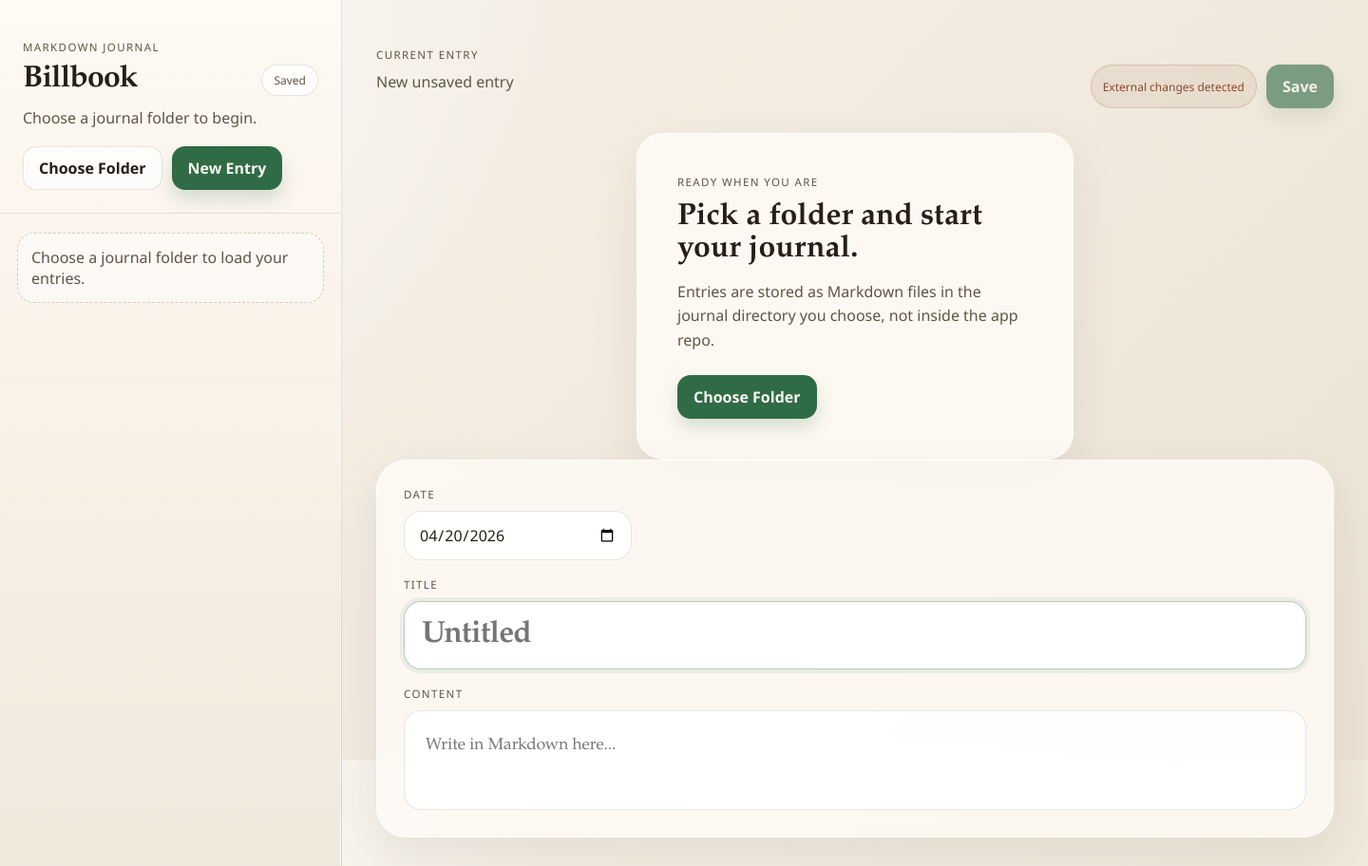
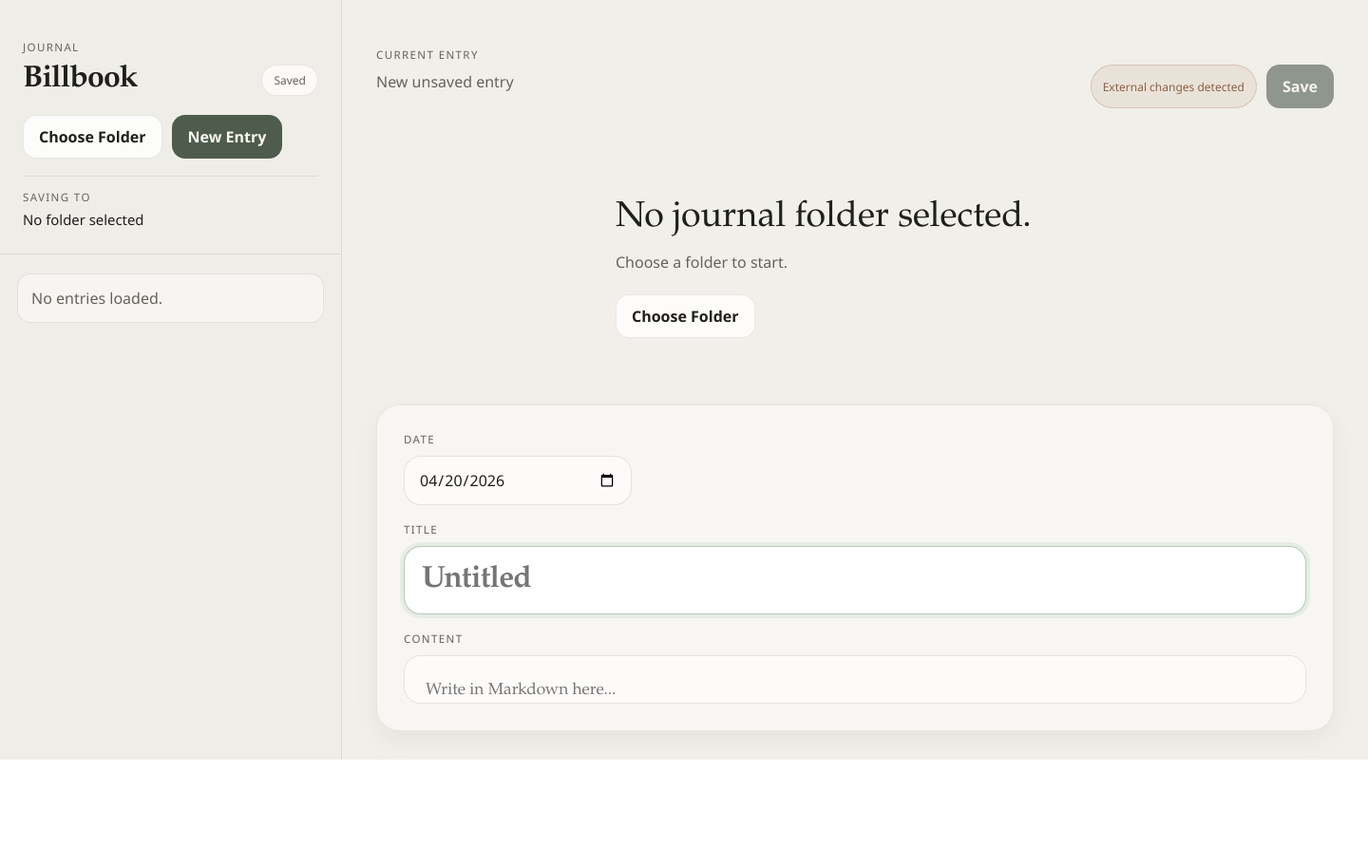
Before and after one commit to liuwilliam424/billbook, an Electron app: page src/index.html in a window 1440 px wide. Both pictures are taken after a click on the button "New Entry". Shown: the whole page at 95% size. After the commit the page ends 800 px from the top, so only its background shows below. Drawn offline with Linux system fonts and the light colour scheme; no server answers.

Commit message:
Simplify startup UI and show journal folder

```diff
--- a/src/index.html
+++ b/src/index.html
@@ -13,12 +13,11 @@
     <div class="app-shell">
       <aside class="sidebar">
         <div class="sidebar-header">
-          <p class="eyebrow">Markdown Journal</p>
+          <p class="eyebrow">Journal</p>
           <div class="sidebar-title-row">
             <h1>Billbook</h1>
             <span id="save-status" class="status-pill">Saved</span>
           </div>
-          <p id="directory-label" class="directory-label">Choose a journal folder to begin.</p>
           <div class="sidebar-actions">
             <button id="choose-folder-button" class="button button-secondary no-drag" type="button">
               Choose Folder
@@ -26,6 +25,10 @@
             <button id="new-entry-button" class="button button-primary no-drag" type="button">
               New Entry
             </button>
+          </div>
+          <div class="location-panel no-drag">
+            <p class="location-label">Saving To</p>
+            <p id="directory-label" class="directory-label">No folder selected</p>
           </div>
         </div>
 
@@ -50,14 +53,10 @@
         </div>
 
         <section id="empty-state" class="empty-state">
-          <div class="empty-state-card">
-            <p class="empty-kicker">Ready when you are</p>
-            <h2>Pick a folder and start your journal.</h2>
-            <p>
-              Entries are stored as Markdown files in the journal directory you choose, not inside
-              the app repo.
-            </p>
-            <button id="empty-state-button" class="button button-primary no-drag" type="button">
+          <div class="empty-state-copy">
+            <p id="empty-state-title" class="empty-state-title">No journal folder selected.</p>
+            <p id="empty-state-body" class="empty-state-body">Choose a folder to start.</p>
+            <button id="empty-state-button" class="button button-secondary no-drag" type="button">
               Choose Folder
             </button>
           </div>
@@ -103,6 +102,8 @@
       </form>
     </dialog>
 
+    <div id="folder-toast" class="folder-toast" hidden></div>
+
     <script src="./renderer.js"></script>
   </body>
 </html>
--- a/src/renderer.js
+++ b/src/renderer.js
@@ -6,7 +6,8 @@ const state = {
   currentEntry: null,
   selectedFilePath: "",
   savedSnapshot: "",
-  hasExternalChanges: false
+  hasExternalChanges: false,
+  folderToastTimeoutId: null
 };
 
 const elements = {
@@ -21,14 +22,44 @@ const elements = {
   emptyState: document.querySelector("#empty-state"),
   editorSubtitle: document.querySelector("#editor-subtitle"),
   externalStatus: document.querySelector("#external-status"),
+  emptyStateTitle: document.querySelector("#empty-state-title"),
+  emptyStateBody: document.querySelector("#empty-state-body"),
   dateInput: document.querySelector("#entry-date"),
   titleInput: document.querySelector("#entry-title"),
   contentInput: document.querySelector("#entry-content"),
   confirmDialog: document.querySelector("#confirm-dialog"),
   confirmTitle: document.querySelector("#confirm-title"),
   confirmBody: document.querySelector("#confirm-body"),
-  confirmActions: document.querySelector("#confirm-actions")
+  confirmActions: document.querySelector("#confirm-actions"),
+  folderToast: document.querySelector("#folder-toast")
 };
+
+function shortenPath(filePath) {
+  if (!filePath) {
+    return "No folder selected";
+  }
+
+  if (filePath.length <= 68) {
+    return filePath;
+  }
+
+  const parts = filePath.split("/");
+
+  if (parts.length <= 4) {
+    return filePath;
+  }
+
+  return `${parts.slice(0, 3).join("/")}/.../${parts.slice(-2).join("/")}`;
+}
+
+function showFolderToast(message) {
+  clearTimeout(state.folderToastTimeoutId);
+  elements.folderToast.textContent = message;
+  elements.folderToast.hidden = false;
+  state.folderToastTimeoutId = window.setTimeout(() => {
+    elements.folderToast.hidden = true;
+  }, 2600);
+}
 
 function createBlankDraft() {
   const now = new Date();
@@ -231,7 +262,7 @@ function renderEntriesTree() {
   if (!state.journalDirectory) {
     const message = document.createElement("p");
     message.className = "sidebar-empty";
-    message.textContent = "Choose a journal folder to load your entries.";
+    message.textContent = "No entries loaded.";
     elements.entriesTree.append(message);
     return;
   }
@@ -239,7 +270,7 @@ function renderEntriesTree() {
   if (state.entries.length === 0) {
     const message = document.createElement("p");
     message.className = "sidebar-empty";
-    message.textContent = "No saved entries yet. Create your first note and save it.";
+    message.textContent = "No saved entries yet.";
     elements.entriesTree.append(message);
     return;
   }
@@ -312,8 +343,8 @@ function renderEditor() {
 
   if (!hasSelection) {
     elements.editorSubtitle.textContent = state.journalDirectory
-      ? "Create a new entry or pick one from the sidebar."
-      : "Select a journal folder to begin.";
+      ? shortenPath(state.journalDirectory)
+      : "No folder selected";
     elements.saveButton.disabled = true;
     return;
   }
@@ -324,8 +355,12 @@ function renderEditor() {
 }
 
 function renderChrome() {
-  elements.directoryLabel.textContent = state.journalDirectory || "Choose a journal folder to begin.";
+  elements.directoryLabel.textContent = shortenPath(state.journalDirectory);
   elements.externalStatus.hidden = !state.hasExternalChanges;
+  elements.emptyStateTitle.textContent = state.journalDirectory ? "No entry selected." : "No journal folder selected.";
+  elements.emptyStateBody.textContent = state.journalDirectory
+    ? `Saving to ${shortenPath(state.journalDirectory)}`
+    : "Choose a folder to start.";
 }
 
 function render() {
@@ -515,11 +550,16 @@ async function handleChooseFolder() {
   }
 
   const settings = await api.settings.chooseJournalDirectory();
+  const previousDirectory = state.journalDirectory;
   state.journalDirectory = settings.journalDirectory || "";
   state.currentEntry = null;
   state.selectedFilePath = "";
   state.savedSnapshot = "";
   await loadEntries({ preserveSelection: false });
+
+  if (state.journalDirectory && state.journalDirectory !== previousDirectory) {
+    showFolderToast(`Folder selected: ${shortenPath(state.journalDirectory)}`);
+  }
 }
 
 function handleEditorInput() {
--- a/src/styles.css
+++ b/src/styles.css
@@ -1,17 +1,17 @@
 :root {
   color-scheme: light;
   font-family: "Avenir Next", "Segoe UI", sans-serif;
-  --paper: #f4f1ea;
-  --paper-deep: #ebe5d9;
-  --paper-soft: rgba(255, 252, 246, 0.84);
-  --ink: #261f17;
-  --ink-soft: #5f5547;
-  --line: rgba(63, 44, 22, 0.12);
-  --line-strong: rgba(63, 44, 22, 0.22);
-  --accent: #2f6b45;
-  --accent-soft: rgba(47, 107, 69, 0.12);
-  --warning: #8a4b2b;
-  --shadow: 0 18px 50px rgba(55, 36, 14, 0.08);
+  --paper: #efede8;
+  --panel: #f7f6f3;
+  --paper-soft: rgba(247, 246, 243, 0.92);
+  --ink: #1f1f1b;
+  --ink-soft: #66625b;
+  --line: rgba(31, 31, 27, 0.09);
+  --line-strong: rgba(31, 31, 27, 0.18);
+  --accent: #4f5c4d;
+  --accent-soft: rgba(79, 92, 77, 0.1);
+  --warning: #8d6044;
+  --shadow: 0 10px 28px rgba(16, 16, 12, 0.05);
 }
 
 * {
@@ -30,6 +30,7 @@ body {
 
 body {
   overflow: hidden;
+  background: #e9e6e0;
 }
 
 button,
@@ -49,17 +50,14 @@ textarea {
   flex-direction: column;
   min-width: 0;
   border-right: 1px solid var(--line);
-  background:
-    linear-gradient(180deg, rgba(255, 251, 244, 0.95), rgba(239, 232, 219, 0.98)),
-    var(--paper);
-  box-shadow: inset -1px 0 0 rgba(255, 255, 255, 0.65);
+  background: var(--paper);
 }
 
 .sidebar-header {
   -webkit-app-region: drag;
   padding: 42px 24px 24px;
   border-bottom: 1px solid var(--line);
-  min-height: 188px;
+  min-height: 210px;
 }
 
 .eyebrow,
@@ -97,7 +95,7 @@ textarea {
   padding: 7px 12px;
   border-radius: 999px;
   font-size: 0.75rem;
-  background: rgba(255, 255, 255, 0.7);
+  background: rgba(255, 255, 255, 0.72);
   border: 1px solid var(--line);
   color: var(--ink-soft);
 }
@@ -115,10 +113,11 @@ textarea {
 }
 
 .directory-label {
-  margin: 10px 0 0;
+  margin: 6px 0 0;
   line-height: 1.45;
-  color: var(--ink-soft);
+  color: var(--ink);
   word-break: break-word;
+  font-size: 0.93rem;
 }
 
 .sidebar-actions,
@@ -126,6 +125,20 @@ textarea {
   display: flex;
   gap: 10px;
   margin-top: 18px;
+}
+
+.location-panel {
+  margin-top: 18px;
+  padding-top: 14px;
+  border-top: 1px solid var(--line);
+}
+
+.location-label {
+  margin: 0;
+  font-size: 0.72rem;
+  text-transform: uppercase;
+  letter-spacing: 0.12em;
+  color: var(--ink-soft);
 }
 
 .no-drag {
@@ -158,15 +171,15 @@ textarea {
 .button-primary {
   background: var(--accent);
   color: #f8f7f1;
-  box-shadow: 0 10px 18px rgba(47, 107, 69, 0.18);
+  box-shadow: none;
 }
 
 .button-primary:hover {
-  background: #295d3d;
+  background: #444f42;
 }
 
 .button-secondary {
-  background: rgba(255, 255, 255, 0.68);
+  background: rgba(255, 255, 255, 0.82);
   color: var(--ink);
   border-color: var(--line);
 }
@@ -227,14 +240,13 @@ textarea {
 
 .entry-button:hover {
   transform: translateX(2px);
-  background: rgba(255, 255, 255, 0.52);
+  background: rgba(255, 255, 255, 0.7);
   border-color: rgba(87, 62, 31, 0.08);
 }
 
 .entry-button.is-selected {
-  background: rgba(255, 255, 255, 0.88);
-  border-color: rgba(47, 107, 69, 0.18);
-  box-shadow: var(--shadow);
+  background: rgba(255, 255, 255, 0.94);
+  border-color: rgba(79, 92, 77, 0.2);
 }
 
 .entry-title {
@@ -252,10 +264,10 @@ textarea {
 .sidebar-empty {
   margin: 0;
   padding: 14px;
-  border: 1px dashed var(--line-strong);
-  border-radius: 18px;
+  border: 1px solid var(--line);
+  border-radius: 14px;
   color: var(--ink-soft);
-  background: rgba(255, 255, 255, 0.46);
+  background: rgba(255, 255, 255, 0.44);
 }
 
 .editor-panel {
@@ -263,6 +275,7 @@ textarea {
   flex-direction: column;
   min-width: 0;
   padding: 0 36px 30px;
+  background: #f1efe9;
 }
 
 .editor-drag-strip {
@@ -284,6 +297,7 @@ textarea {
   margin: 10px 0 0;
   color: var(--ink-soft);
   line-height: 1.45;
+  word-break: break-word;
 }
 
 .empty-state {
@@ -292,31 +306,26 @@ textarea {
   flex: 1;
 }
 
-.empty-state-card {
-  max-width: 460px;
-  padding: 42px;
-  border-radius: 28px;
-  background: var(--paper-soft);
-  border: 1px solid rgba(255, 255, 255, 0.8);
-  box-shadow: var(--shadow);
-  backdrop-filter: blur(12px);
+.empty-state-copy {
+  width: min(520px, 100%);
+  padding: 0 8px;
 }
 
-.empty-state-card h2 {
-  margin: 12px 0 14px;
+.empty-state-title {
+  margin: 0;
   font-family: "Iowan Old Style", "Palatino Linotype", Georgia, serif;
-  font-size: 2rem;
+  font-size: 2.35rem;
   line-height: 1.05;
 }
 
-.empty-state-card p {
-  margin: 0;
+.empty-state-body {
+  margin: 14px 0 0;
   line-height: 1.6;
   color: var(--ink-soft);
 }
 
-.empty-state-card .button {
-  margin-top: 24px;
+.empty-state-copy .button {
+  margin-top: 20px;
 }
 
 .editor-form {
@@ -326,11 +335,10 @@ textarea {
   min-height: 0;
   flex: 1;
   padding: 28px;
-  border-radius: 32px;
-  background: rgba(255, 252, 247, 0.78);
-  border: 1px solid rgba(255, 255, 255, 0.84);
+  border-radius: 24px;
+  background: var(--panel);
+  border: 1px solid rgba(31, 31, 27, 0.08);
   box-shadow: var(--shadow);
-  backdrop-filter: blur(12px);
 }
 
 .field-group {
@@ -348,7 +356,7 @@ textarea {
 .content-input {
   width: 100%;
   border: 1px solid rgba(75, 54, 29, 0.12);
-  background: rgba(255, 255, 255, 0.84);
+  background: #fcfbf9;
   border-radius: 18px;
   color: var(--ink);
   outline: none;
@@ -362,7 +370,7 @@ textarea {
 .content-input:focus {
   border-color: rgba(47, 107, 69, 0.35);
   box-shadow: 0 0 0 4px rgba(47, 107, 69, 0.08);
-  background: rgba(255, 255, 255, 0.96);
+  background: #ffffff;
 }
 
 .date-input {
@@ -408,6 +416,20 @@ textarea {
   box-shadow: 0 24px 60px rgba(44, 28, 11, 0.18);
 }
 
+.folder-toast {
+  position: fixed;
+  right: 24px;
+  bottom: 24px;
+  max-width: min(480px, calc(100vw - 48px));
+  padding: 12px 14px;
+  border: 1px solid rgba(79, 92, 77, 0.18);
+  border-radius: 14px;
+  background: rgba(250, 249, 246, 0.96);
+  box-shadow: var(--shadow);
+  color: var(--ink);
+  font-size: 0.92rem;
+}
+
 .confirm-title {
   margin: 0;
   font-size: 1.25rem;
```
